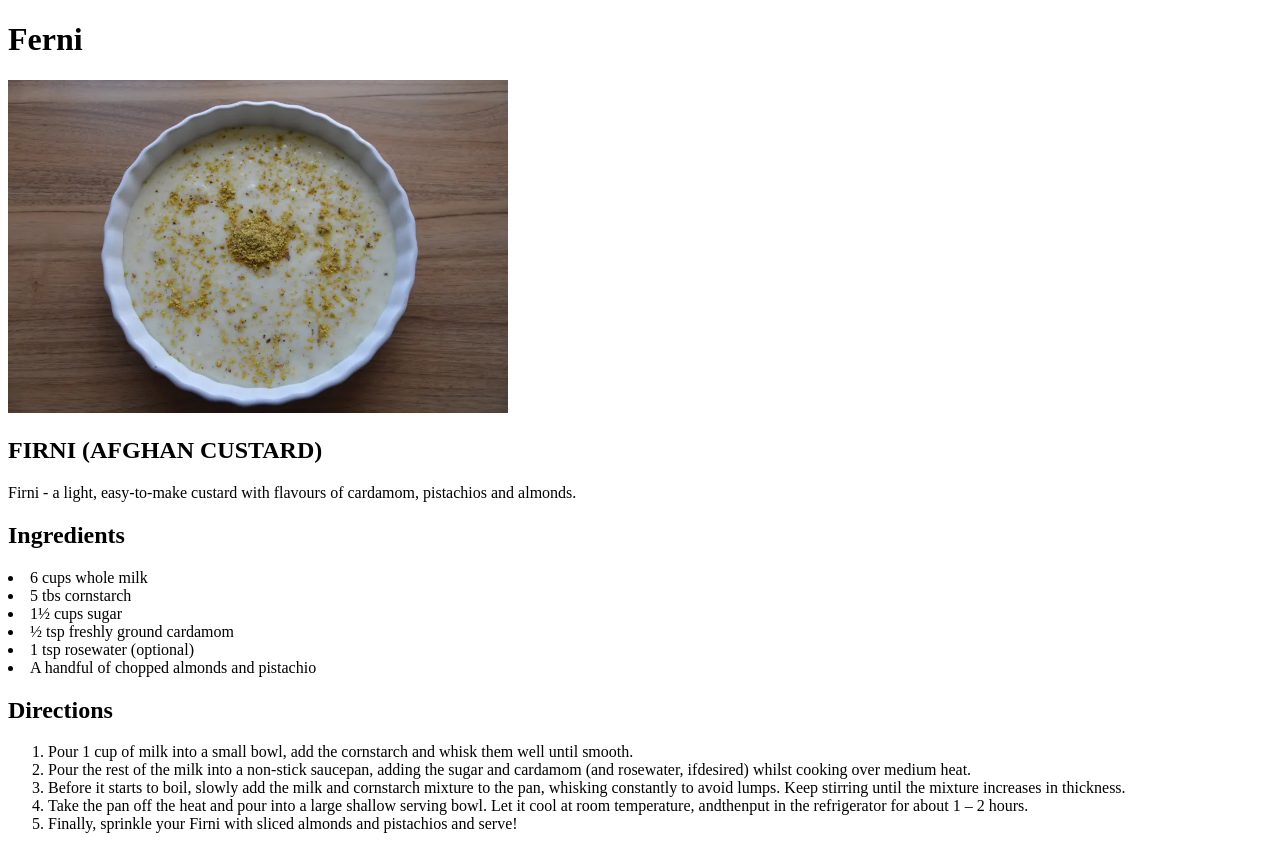
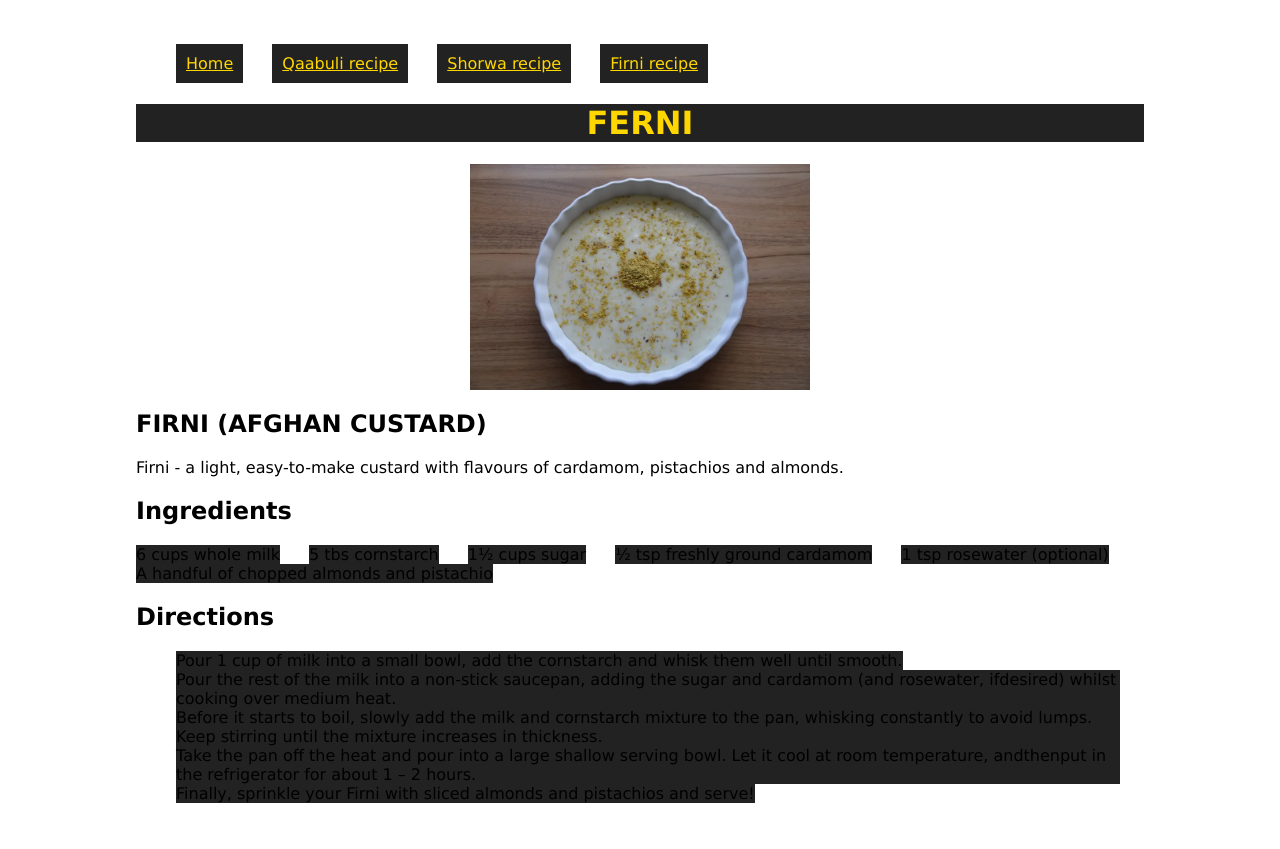
Before and after one commit to hematw/Recipes-Odin, a plain HTML site: page recipes/firni.html in a window 1280 px wide. Drawn offline with Linux system fonts and the light colour scheme.

Commit message:
Add some styles

```diff
--- /dev/null
+++ b/css/style.css
@@ -0,0 +1,25 @@
+body {
+    font-family: Verdana, Geneva, Tahoma, sans-serif;
+    padding: 20px 10%;
+}
+h1 {
+    color: gold;
+    background-color: #222;
+    text-align: center;
+    text-transform: uppercase;
+}
+img {
+    margin: auto;
+    display: block;
+    width: 340px;
+}
+li {
+    display: inline-block;
+    margin-right: 24px;
+    background-color: #222;
+}
+a {
+    color: gold;
+    padding: 10px;
+    display: inline-block;
+}
--- a/recipes/firni.html
+++ b/recipes/firni.html
@@ -5,11 +5,26 @@
     <meta charset="UTF-8">
     <meta name="viewport" content="width=device-width, initial-scale=1.0">
     <title>Odin Recipes | Ferni</title>
+    <link rel="stylesheet" href="../css/style.css">
 </head>
 
 <body>
+    <ul>
+        <li>
+            <a href="../index.html">Home</a>
+        </li>
+        <li>
+            <a href="qaabuli.html">Qaabuli recipe</a>
+        </li>
+        <li>
+            <a href="shorwa.html">Shorwa recipe</a>
+        </li>
+        <li>
+            <a href="firni.html">Firni recipe</a>
+        </li>
+    </ul>
     <h1>Ferni</h1>
-    <img src="/images/firni.webp" alt="firni photo" width="500">
+    <img src="/images/firni.webp" alt="firni photo">
     <h2>FIRNI (AFGHAN CUSTARD)</h2>
     <p> Firni - a light, easy-to-make custard with flavours of cardamom, pistachios and almonds.</p>
     <h2>Ingredients</h2>
```
Also changed, not shown: index.html (+1 -0 lines), recipes/qaabuli.html (+16 -1 lines), recipes/shorwa.html (+16 -1 lines), 1 other file.
